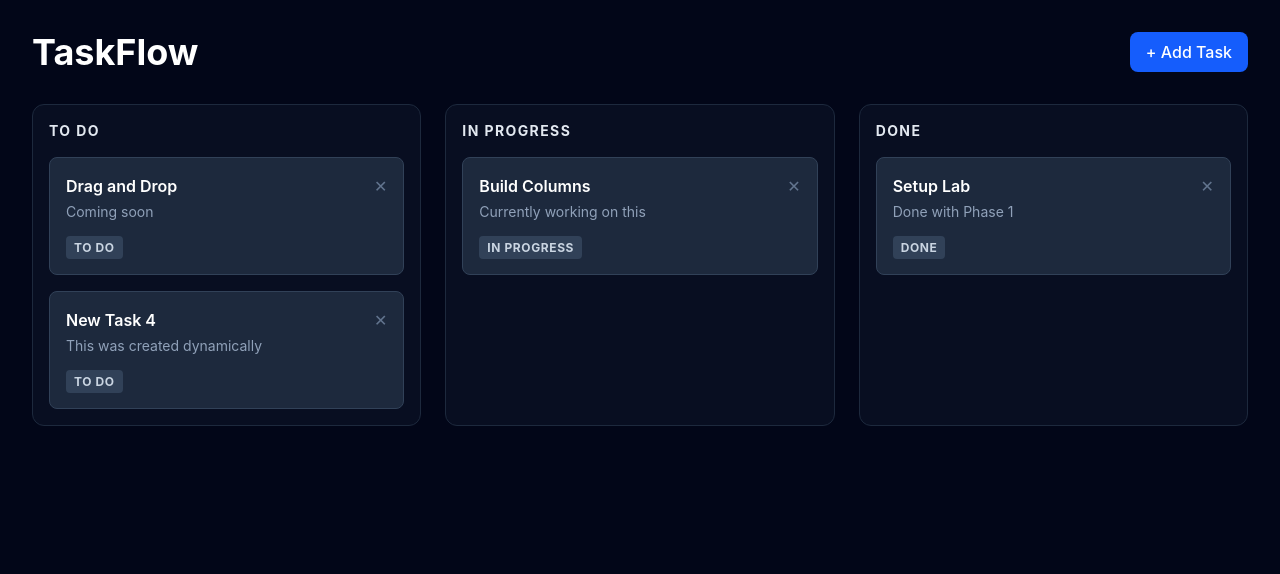
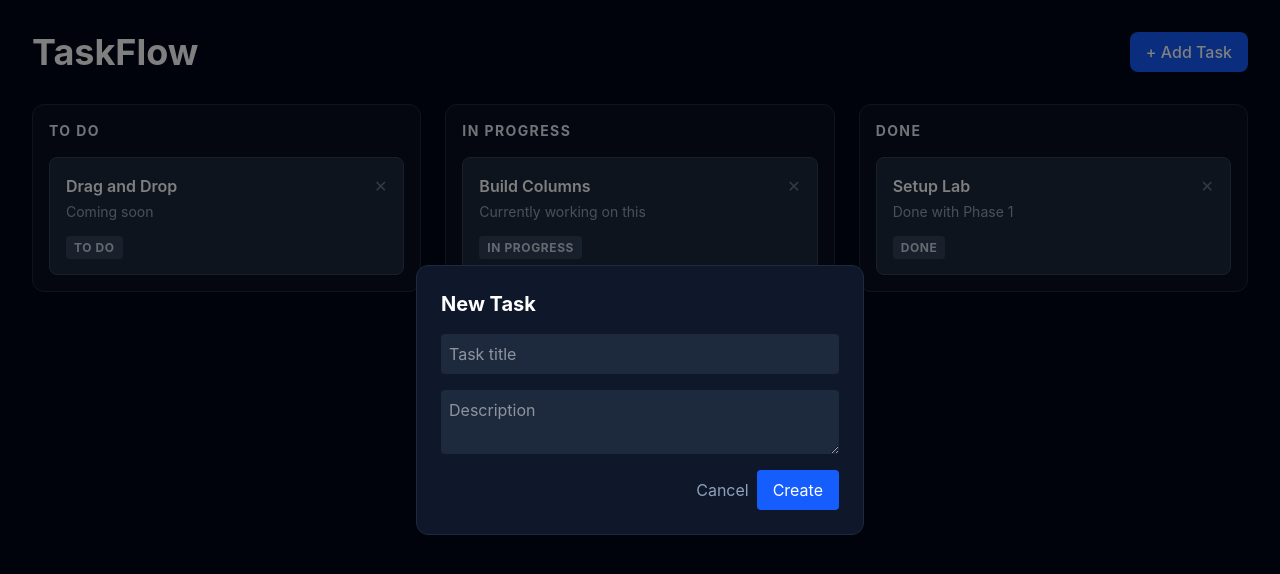
Before and after one commit to Sandro-GG/taskflow, a React (Vite) app: page / in a window 1280 px wide. Both pictures are taken after a click on the button "+ Add Task". Shown: the top 574 px of the page. Built offline with nearby package versions, Linux system fonts and the light colour scheme.

Commit message:
Implement a feature of adding a new task

```diff
--- a/src/App.tsx
+++ b/src/App.tsx
@@ -2,6 +2,7 @@ import TaskCard from './components/TaskCard';
 import type { Task } from './types';
 import Column from './components/Column';
 import { useState } from 'react';
+import TaskModal from './components/TaskModal';
 
 function App() {
   const [tasks, setTasks] = useState<Task[]>([
@@ -10,16 +11,7 @@ function App() {
     { id: '3', title: 'Drag and Drop', description: 'Coming soon', status: 'TO_DO' },
   ]);
 
-  function addTask() {
-    const newTask: Task = {
-      id: Date.now().toString(),
-      title: 'New Task ' + (tasks.length + 1),
-      description: 'This was created dynamically',
-      status: 'TO_DO'
-    };
-
-    setTasks([...tasks, newTask])
-  }
+  const [isModalOpen, setIsModalOpen] = useState(false)
 
   function deleteTask(id: string) {
     setTasks(tasks.filter(t => t.id !== id))
@@ -31,9 +23,8 @@ function App() {
       <div className="max-w-7xl mx-auto">
         <header className="flex justify-between items-center mb-8">
           <h1 className="text-4xl font-bold">TaskFlow</h1>
-          {/* We'll add a "New Task" button here later */}
           <button
-            onClick={addTask}
+            onClick={() => setIsModalOpen(true)}
             className="bg-blue-600 hover:bg-blue-500 px-4 py-2 rounded-lg font-medium transition-colors"
           >
             + Add Task
@@ -41,8 +32,6 @@ function App() {
         </header>
 
         <div className="grid grid-cols-1 md:grid-cols-3 gap-6">
-          {/* 4. Use your Column component 3 times */}
-          {/* Pass the title and the filtered array to each */}
           <Column
             title="To Do"
             tasks={tasks.filter(t => t.status === 'TO_DO')}
@@ -60,6 +49,11 @@ function App() {
           />
         </div>
       </div>
+      <TaskModal
+        isOpen={isModalOpen}
+        onClose={() => setIsModalOpen(false)}
+        onAdd={(newTask) => setTasks([...tasks, newTask])}
+      />
     </div>
   );
 }
--- /dev/null
+++ b/src/components/TaskModal.tsx
@@ -0,0 +1,56 @@
+import type { Task } from "../types";
+import { useState } from 'react';
+
+interface Props {
+    isOpen: boolean;
+    onClose: () => void;
+    onAdd: (task: Task) => void
+}
+
+export default function TaskModal({ isOpen, onClose, onAdd }: Props) {
+    const [title, setTitle] = useState('');
+    const [description, setDescription] = useState('');
+
+    if (!isOpen) return null;
+
+    function handleSubmit(e: React.FormEvent) {
+        e.preventDefault();
+        const newTask: Task = {
+            id: Date.now().toString(),
+            title: title,
+            description: description,
+            status: 'TO_DO'
+        }
+        onAdd(newTask);
+        setTitle('');
+        setDescription('');
+        onClose()
+    }
+
+    return (
+        <div className="fixed inset-0 bg-black/50 flex items-center justify-center p-4">
+            <div className="bg-slate-900 p-6 rounded-xl border border-slate-800 w-full max-w-md">
+                <form onSubmit={handleSubmit} className="flex flex-col gap-4">
+                    <h2 className="text-xl font-bold text-white">New Task</h2>
+                    <input
+                        className="bg-slate-800 p-2 rounded text-white"
+                        placeholder="Task title"
+                        value={title}
+                        onChange={(e) => setTitle(e.target.value)}
+                    />
+                    <textarea
+                        className="bg-slate-800 p-2 rounded text-white"
+                        placeholder="Description"
+                        value={description}
+                        onChange={(e) => setDescription(e.target.value)}
+                    />
+                    <div className="flex justify-end gap-2">
+                        <button type="button" onClick={onClose} className="text-slate-400">Cancel</button>
+                        <button type="submit" className="bg-blue-600 px-4 py-2 rounded">Create</button>
+                    </div>
+                </form>
+            </div>
+        </div>
+    )
+
+}
```
